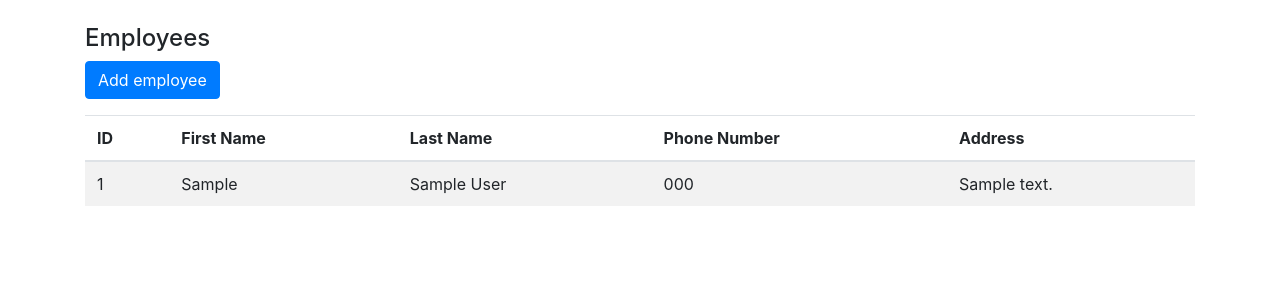
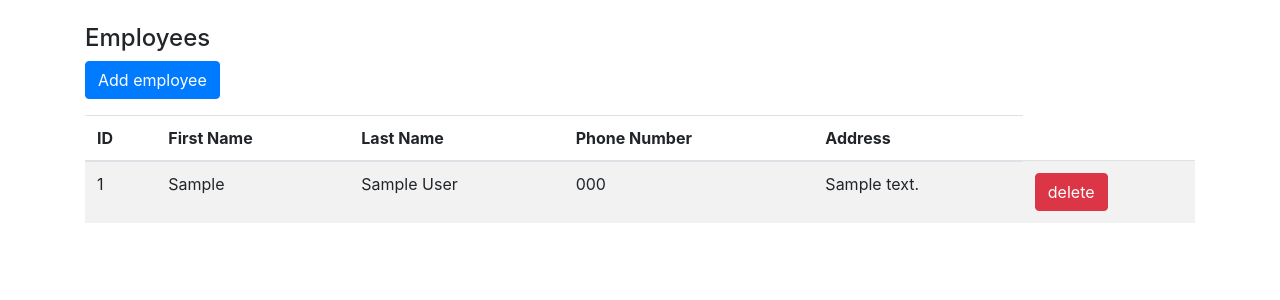
Before and after one commit to xeype/realtor, a Django app: page /employees/ in a window 1280 px wide. Shown: the part 56-356 px from the top of the page. Run offline with Django 4.2, Linux system fonts and the light colour scheme; tables that the repository leaves empty hold one stand-in row (values such as "Sample post"); some libraries are stand-ins or nearby versions.

Commit message:
add delete employee functionality

```diff
--- a/realtor_app/templates/all_employees.html
+++ b/realtor_app/templates/all_employees.html
@@ -24,6 +24,7 @@
             <td>{{ employee.second_name }}</td>
             <td>{{ employee.phone_number }}</td>
             <td>{{ employee.address }}</td>
+            <td><a href="delete/{{ employee.id }}" class="btn btn-danger">delete</a></td>
         </tr>
         {% endfor %}
         </tbody>
--- a/realtor_app/views.py
+++ b/realtor_app/views.py
@@ -35,6 +35,12 @@ def delete(request, id):
     return HttpResponseRedirect(reverse('customers'))
 
 
+def delete2(request, id):
+    member = Employees.objects.get(id=id)
+    member.delete()
+    return HttpResponseRedirect(reverse('employees'))
+
+
 def addcustomer(request):
     fn = request.POST['first_name']
     sn = request.POST['second_name']
--- a/realtor_project/urls.py
+++ b/realtor_project/urls.py
@@ -27,4 +27,5 @@ urlpatterns = [
     path('employees/', views.employees, name='employees'),
     path('employees/add/', views.add2, name='add2'),
     path('employees/add/addemployee/', views.addemployee, name='addemployee'),
+    path('employees/delete/<int:id>', views.delete2, name='delete2'),
 ]
```
